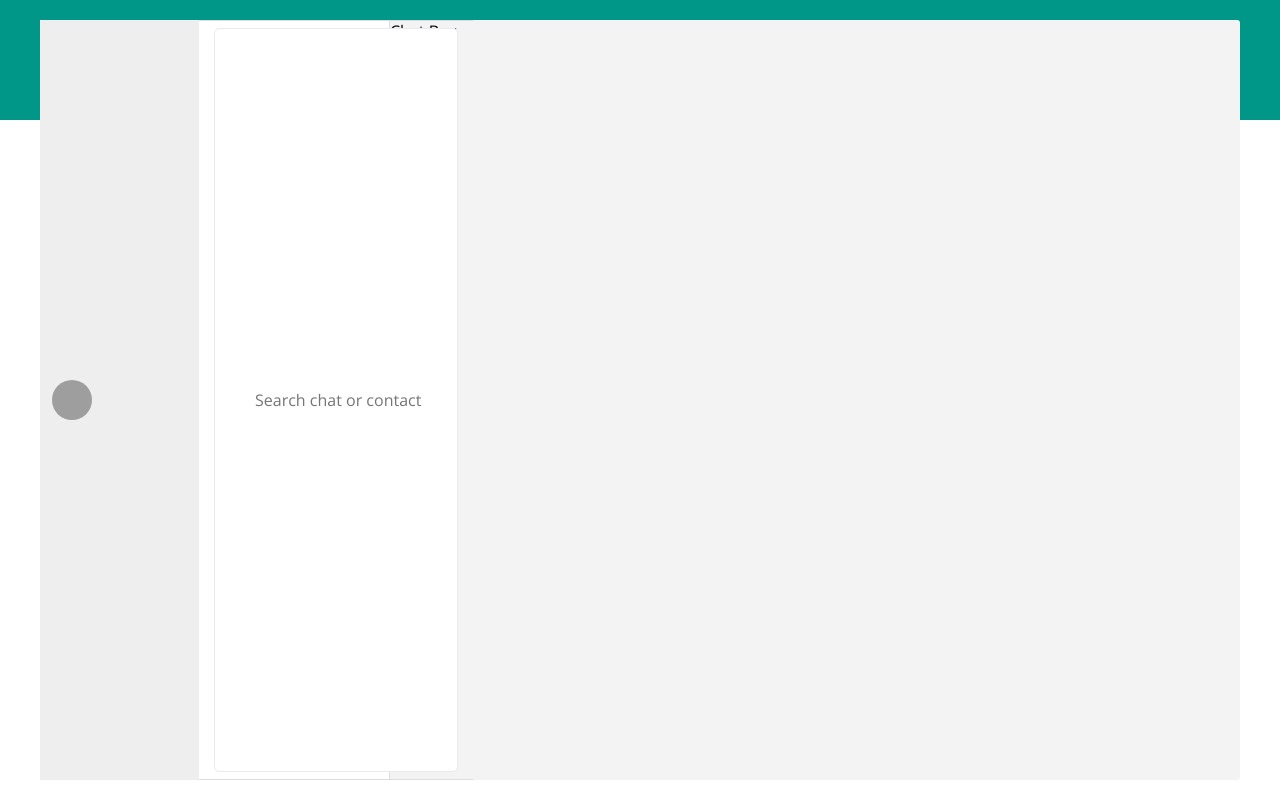
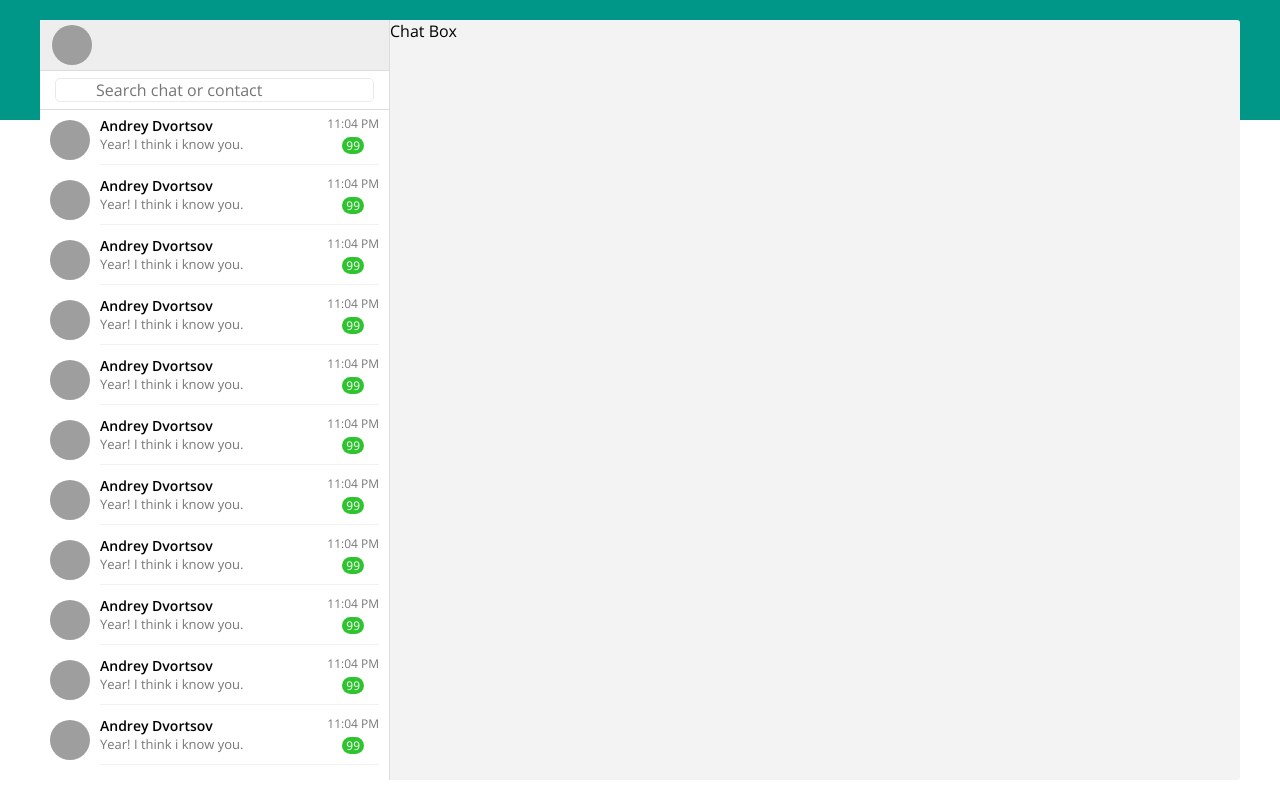
Before and after one commit to dushmanexzy/whatsapp-clone-test, a React (Create React App) app: page / in a window 1280 px wide. Built offline with nearby package versions, Linux system fonts and the light colour scheme; grey boxes are pictures that could not be loaded; some icons are missing.

Commit message:
bugfix - Inbox.js

```diff
--- a/src/pages/Inbox.js
+++ b/src/pages/Inbox.js
@@ -6,7 +6,7 @@ import InboxItem from "./subs/InboxItem";
 
 function Inbox(props) {
   return (
-    <div className={`inbox rel flex colпше `}>
+    <div className={`inbox rel flex col`}>
       {/** Header | UserBox */}
       <UserBox/>
 
```
